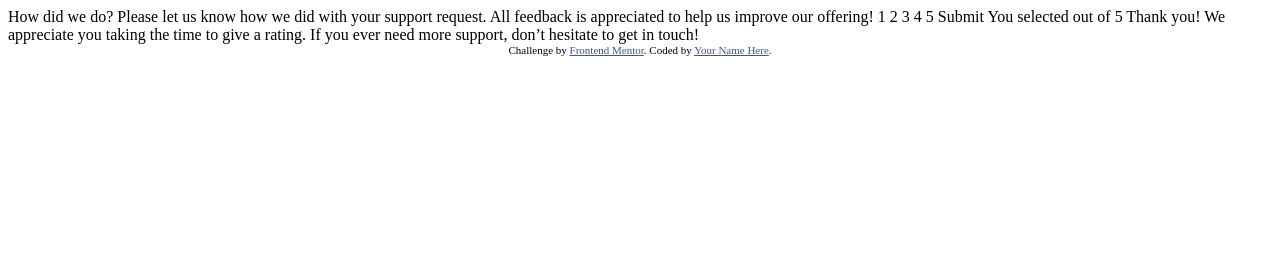
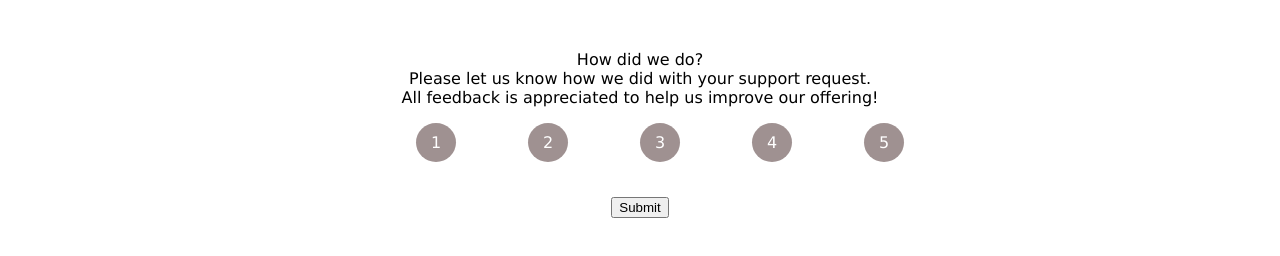
Before and after one commit to MartinYovchev/Interactive-Rating-Component, a plain HTML site: page index.html in a window 1280 px wide. Drawn offline with Linux system fonts and the light colour scheme.

Commit message:
Adding fundamental changes

```diff
--- a/index.html
+++ b/index.html
@@ -7,43 +7,38 @@
   <link rel="icon" type="image/png" sizes="32x32" href="./images/favicon-32x32.png">
 
   <title>Frontend Mentor | Interactive rating component</title>
-
-  <!-- Feel free to remove these styles or customise in your own stylesheet 👍 -->
-  <style>
-    .attribution { font-size: 11px; text-align: center; }
-    .attribution a { color: hsl(228, 45%, 44%); }
-  </style>
+  <link rel="stylesheet" href="styles.css">
 </head>
 <body>
 
   <!-- Rating state start -->
+  <div id="rating-state">
+    How did we do?<br>
 
-  How did we do?
+    Please let us know how we did with your support request.<br> All feedback is appreciated
+    to help us improve our offering!<br>
 
-  Please let us know how we did with your support request. All feedback is appreciated
-  to help us improve our offering!
+    <ul class="button-list">
+      <li><button value="1">1</button></li>
+      <li><button value="2">2</button></li>
+      <li><button value="3">3</button></li>
+      <li><button value="4">4</button></li>
+      <li><button value="5">5</button></li>
+  </ul><br>
+    <button name ="submit">Submit</button>
+  </div>
 
-  1 2 3 4 5
+  <div class="hide" id="ending-state">
+    You selected .rating. out of 5.
 
-  Submit
+    Thank you!
 
-  <!-- Rating state end -->
+    We appreciate you taking the time to give a rating. If you ever need more support,
+    don’t hesitate to get in touch!
 
-  <!-- Thank you state start -->
-
-  You selected <!-- Add rating here --> out of 5
-
-  Thank you!
-
-  We appreciate you taking the time to give a rating. If you ever need more support,
-  don’t hesitate to get in touch!
-
-  <!-- Thank you state end -->
+  </div>
 
 
-  <div class="attribution">
-    Challenge by <a href="https://www.frontendmentor.io?ref=challenge" target="_blank">Frontend Mentor</a>.
-    Coded by <a href="#">Your Name Here</a>.
-  </div>
+  <script src="script.js" charset="utf-8"></script>
 </body>
 </html>
--- /dev/null
+++ b/script.js
@@ -0,0 +1,27 @@
+function centerPage(){
+    document.getElementById("rating-state").classList.add("centered");
+    document.getElementById("ending-state").classList.add("centered");
+}
+
+centerPage()
+
+let button = document.getElementsByName("submit")[0];
+button.addEventListener("click", ()=>{
+    document.getElementById("rating-state").classList.toggle("hide");
+    document.getElementById("ending-state").classList.toggle("hide");
+})
+
+const buttons = document.querySelectorAll('.button-list button');
+const ratingState = document.getElementById("rating-state");
+buttons.forEach(button => {
+    button.addEventListener('click', () => {
+
+        buttons.forEach(btn => btn.classList.remove('selected'));
+        button.classList.add('selected');
+
+        let value = button.value;
+        let oldContent = document.getElementById("ending-state").textContent;
+        let newContent = oldContent.replace(".rating.", value);
+        document.getElementById("ending-state").textContent = newContent;
+    });
+});
--- /dev/null
+++ b/styles.css
@@ -0,0 +1,43 @@
+.hide {
+    opacity: 0;
+    visibility: hidden;
+    position: absolute;
+}
+
+.centered {
+    text-align: center;
+    margin: auto;
+    margin-top: 50px;
+    max-width: 600px;
+    font-family: Verdana;
+}
+.button-list {
+    list-style-type: none;
+    display: grid;
+    grid-auto-flow: column;
+}
+
+
+.button-list button {
+
+    color: white;
+    padding: 10px 15px;
+    font-size: 16px;
+    cursor: pointer;
+    border: 0px solid #000000;
+    background-color: #2f111175;
+    border-radius: 5px;
+    transition: background-color 0.3s ease;
+    border-radius: 50%;
+    font-family: Verdana;
+}
+
+.button-list button:hover {
+    background-color: #ffaa00;
+    color: rgb(0, 0, 0);
+}
+
+button.selected {
+    background-color: whitesmoke;
+    color: rgb(0, 0, 0);
+}
```
Also changed, not shown: end.html (deleted).
